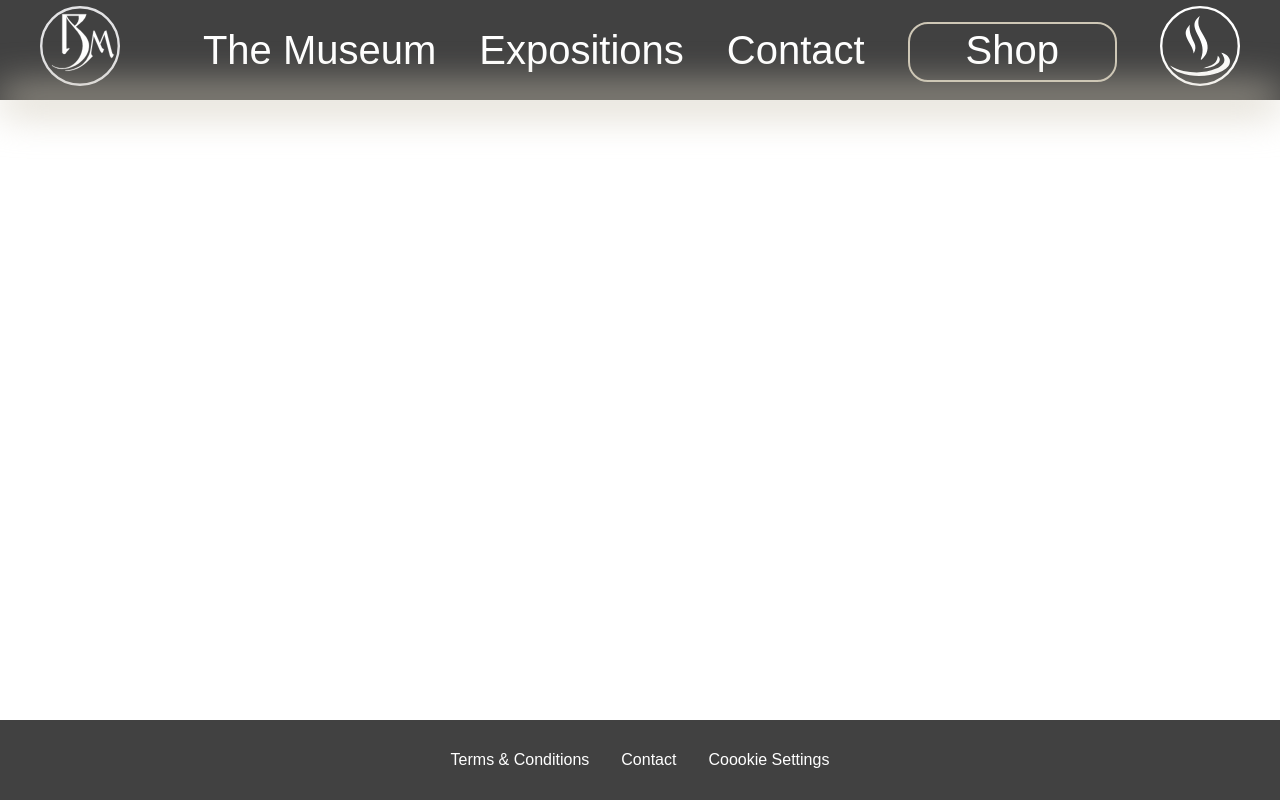
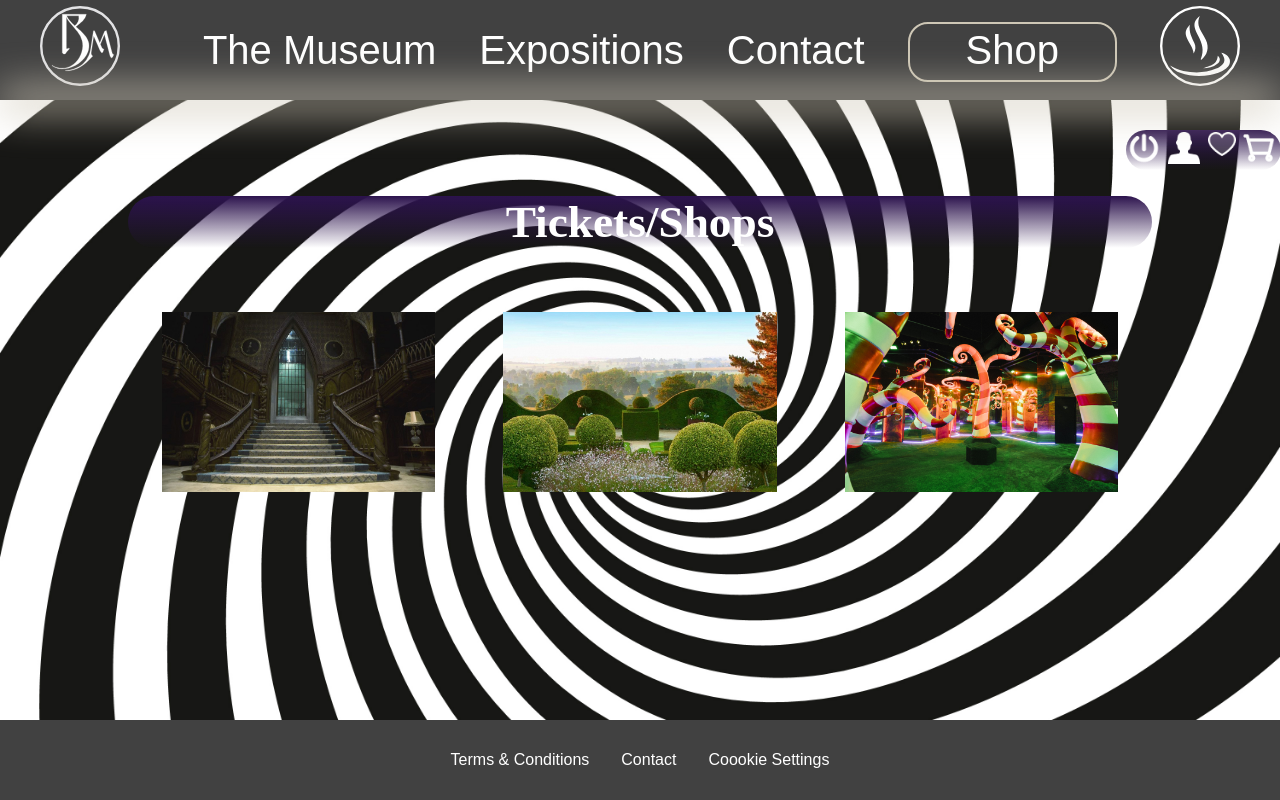
Before and after one commit to PlantBasedStudio/TheBurtonesqueMuseum, a PHP site: page /PHP/PAGES/shop.php in a window 1280 px wide. Run offline with PHP 8.4, Linux system fonts and the light colour scheme.

Commit message:
Mis en place du BACK et du header utilisateur

```diff
--- /dev/null
+++ b/CSS/shop_style.css
@@ -0,0 +1,33 @@
+body {
+    background-image: url(../IMG/Shop/Spiral_Bg.jpg);
+    background-size: cover;
+    background-attachment: fixed;
+    background-position: center;
+}
+
+main {
+    font-family: 'Uncanny';
+    text-align: center;
+    color: white;
+
+}
+
+.title {
+
+    font-size: 34pt;
+    border-radius: 3em;
+    background: var(--ghost, linear-gradient(180deg, #2C134D 0%, rgba(71, 37, 116, 0.00) 100%));
+    width: 80%;
+    margin: 2% 10%;
+}
+
+.menu{
+    display: flex;
+    flex-direction: row;
+    margin: 5% 10%;
+}
+
+img{
+    width: 80%;
+    height: auto;
+}
--- /dev/null
+++ b/CSS/user_header_style.css
@@ -0,0 +1,16 @@
+.user_header {
+    background: var(--ghost, linear-gradient(180deg, #2C134D 0%, rgba(71, 37, 116, 0.00) 100%));
+    right: 0;
+    display: inline-flex;
+    vertical-align: middle ;
+    margin-top: 130px;
+    margin-left: 88%;
+    width: max-content;
+    border-radius: 3em;
+
+}
+
+.img_user {
+    font-size: 50px;
+    padding: 5%;
+}
--- a/PHP/COMPONENTS/important_link.php
+++ b/PHP/COMPONENTS/important_link.php
@@ -1,5 +1,6 @@
 <link rel="stylesheet" href="https://necolas.github.io/normalize.css/8.0.1/normalize.css">
 <link rel="stylesheet" href="../../CSS/header.css">
 <link rel="stylesheet" href="../../CSS/footer.css">
+<link rel="stylesheet" href="../../CSS/user_header_style.css">
 <script src="../../JS/header.js" defer></script>
 <script src="../../JS/imgHover.js" defer></script>
--- /dev/null
+++ b/PHP/COMPONENTS/user_header.php
@@ -0,0 +1,7 @@
+<nav class="user_header">
+<a href="#"><img class="img_user" src="../../IMG/Shop/mingcute_power-fill.png" alt=""></a>
+<a href="#"><img class="img_user" src="../../IMG/Shop/subway_admin.png" alt=""></a>
+<a href="#"><img class="img_user" src="../../IMG/Shop/GroupIcon Wish.png" alt=""></a>
+<a href="#"><img class="img_user" src="../../IMG/Shop/icon-park-twotone_shoppingIcon Panier.png" alt=""></a>
+
+</nav>
--- a/PHP/PAGES/shop.php
+++ b/PHP/PAGES/shop.php
@@ -1,14 +1,31 @@
 <!DOCTYPE html>
 <html lang="en">
+
 <head>
     <meta charset="UTF-8">
     <meta name="viewport" content="width=device-width, initial-scale=1.0">
     <?php include '../COMPONENTS/important_link.php' ?>
+    <link rel="stylesheet" href="../../CSS/shop_style.css">
 
     <title>Boutique</title>
 </head>
+
 <body>
-<?php include '../COMPONENTS/header.php' ?>
-<?php include '../COMPONENTS/footer.php' ?>
+    <?php include '../COMPONENTS/header.php' ?>
+    <?php include '../COMPONENTS/user_header.php' ?>
+
+    <main>
+
+        <h1 class="title">Tickets/Shops</h1>
+
+        <div class="menu">
+        <a class="admission" href="#"><img src="../../IMG/Shop/Amission_Guided Tour.jpg" alt="Escalier d'un manoir"></a>
+        <a class="membership" href="#"><img src="../../IMG/Shop/Membership Card.jpg" alt="Jardin de la Reine de Coeur"></a>
+        <a class="store" href="#"><img src="../../IMG/Shop/Museum store.jpg" alt="Le jardin gourmand de Willy Wonka"></a>
+        </div>
+    </main>
+
+    <?php include '../COMPONENTS/footer.php' ?>
 </body>
+
 </html>
```
Also changed, not shown: CSS/contact_stylee.css (added, +53 -0 lines), PHP/CRUD/connection.php (added, +13 -0 lines), PHP/CRUD/create_table.php (added, +34 -0 lines), PHP/CRUD/first_connection.php (added, +21 -0 lines), IMG/Shop/Amission_Guided Tour.jpg (added), IMG/Shop/GroupIcon Wish.png (added), IMG/Shop/Membership Card.jpg (added), IMG/Shop/Museum store.jpg (added), IMG/Shop/Spiral_Bg.jpg (added), IMG/Shop/icon-park-twotone_shoppingIcon Panier.png (added), IMG/Shop/mingcute_power-fill.png (added), IMG/Shop/subway_admin.png (added), PHP/COMPONENTS/connection.php (added), PHP/COMPONENTS/inscription.php (added).
